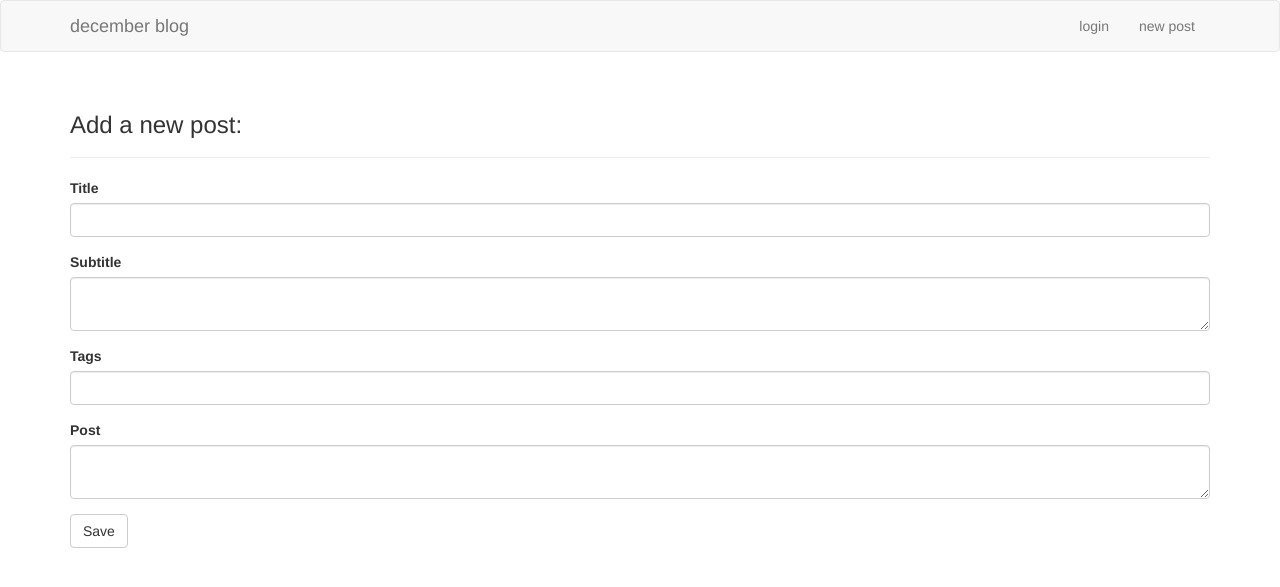
After one commit to prrrffrrrp/december-blog, a Flask app: page /new-post in a window 1280 px wide. The commit adds this page. Shown: the top 587 px of the page. Run offline with Flask 2, Linux system fonts and the light colour scheme; some libraries are stand-ins or nearby versions.

Commit message:
Create new-post form and post pages

```diff
--- a/app/__init__.py
+++ b/app/__init__.py
@@ -10,7 +10,7 @@ db = SQLAlchemy()
 def create_app(config_name):
     app = Flask(__name__)
     app.config.from_object(config_name)
-    app.config['SQLALCHEMY_TRACK_MODIFICATIONS'] = False
+    app.config['SQLALCHEMY_TRACK_MODIFICATIONS'] = True
 
     Bootstrap(app)
     db.init_app(app)
@@ -21,7 +21,7 @@ def create_app(config_name):
     from .home import home as home_blueprint
     app.register_blueprint(home_blueprint)
 
-#    from .auth import auth as auth_blueprint
-#    app.register_blueprint(auth_blueprint)
+    from .admin import admin as admin_blueprint
+    app.register_blueprint(admin_blueprint)
 
     return app
--- a/app/admin/__init__.py
+++ b/app/admin/__init__.py
@@ -0,0 +1,5 @@
+from flask import Blueprint
+
+admin = Blueprint('admin', __name__)
+
+from . import views
--- /dev/null
+++ b/app/admin/forms.py
@@ -0,0 +1,11 @@
+from flask_wtf import FlaskForm
+from wtforms import StringField, SubmitField, TextAreaField
+from wtforms.validators import Required
+
+
+class PostForm(FlaskForm):
+    title = StringField('Title', validators=[Required()])
+    subtitle = TextAreaField('Subtitle', validators=[Required()])
+    tags = StringField('Tags')
+    body = TextAreaField('Post', validators=[Required()], id='post-body')
+    submit = SubmitField('Save')
--- a/app/admin/views.py
+++ b/app/admin/views.py
@@ -0,0 +1,21 @@
+from flask import render_template, url_for, redirect, flash
+
+from . import admin
+from .. import db
+from ..models import Post
+from .forms import PostForm
+
+
+@admin.route('/new-post', methods=['GET', 'POST'])
+def new_post():
+    form = PostForm()
+    if form.validate_on_submit():
+        post = Post(title=form.title.data,
+                    subtitle=form.subtitle.data,
+                    tags=form.tags.data,
+                    body=form.body.data)
+        db.session.add(post)
+        db.session.commit()
+        flash('<{}> added to posts'.format(post.title))
+        return redirect(url_for('home.index'))
+    return render_template('new_post.html', form=form)
--- a/app/models.py
+++ b/app/models.py
@@ -8,11 +8,9 @@ class Post(db.Model):
     id = db.Column(db.Integer(), primary_key=True)
     title = db.Column(db.String(64), unique=True, nullable=False)
     subtitle = db.Column(db.Text(), nullable=False)
+    tags = db.Column(db.String(128))
     body = db.Column(db.Text(), nullable=False)
     timestamp = db.Column(db.Date(), default=datetime.utcnow)
 
-    def __init__(self):
-        pass
-
     def __repr__(self):
         return '<Post %r>' % self.title
--- a/app/templates/base.html
+++ b/app/templates/base.html
@@ -24,7 +24,8 @@
 
       <div class="navbar-collapse collapse">
         <ul class="nav navbar-nav navbar-right">
-          <li><a href="{{ url_for('home.index') }}">Home</a></li>
+          <li><a href=#>login</a></li>
+          <li><a href="{{ url_for('admin.new_post') }}">new post</a></li>
         </ul>
       </div>
     </div>
--- a/app/templates/index.html
+++ b/app/templates/index.html
@@ -17,7 +17,7 @@
       </div>
     </li>
   </a>
-  {% endfor %>
+  {% endfor %}
 </ul>
 
 {% endblock %}
--- /dev/null
+++ b/app/templates/new_post.html
@@ -0,0 +1,11 @@
+{% extends "base.html" %}
+{% import "bootstrap/wtf.html" as wtf %}
+
+{% block title %}New Post{% endblock %}
+
+{% block page_content %}
+<div class='page-header'>
+  <h3>Add a new post:</h3>
+</div>
+{{ wtf.quick_form(form) }}
+{% endblock %}
--- a/config.py
+++ b/config.py
@@ -7,9 +7,8 @@ basedir = os.path.abspath(os.path.dirname(__file__))
 class Config(object):
     DEBUG = False
     TESTING = False
-    CSRF_ENABLED = True
-    SECRET_KEY = os.environ['SECRET_KEY']
-    SQLALCHEMY_DATABASE_URI = os.environ['DATABASE_URL']
+    SECRET_KEY = os.environ.get('SECRET_KEY')
+    SQLALCHEMY_DATABASE_URI = os.environ.get('DATABASE_URL')
 
 
 class ProductionConfig(Config):
--- a/manage.py
+++ b/manage.py
@@ -3,7 +3,7 @@ from app import create_app, db
 from app.models import Post
 from flask_migrate import Migrate
 
-app = create_app(os.environ['APP_SETTINGS'])
+app = create_app(os.environ.get('APP_SETTINGS'))
 
 migrate = Migrate(app, db)
 
```
Also changed, not shown: app/templates/post.html (added, +22 -0 lines), migrations/versions/6a65dc48303e_.py (added, +28 -0 lines).
